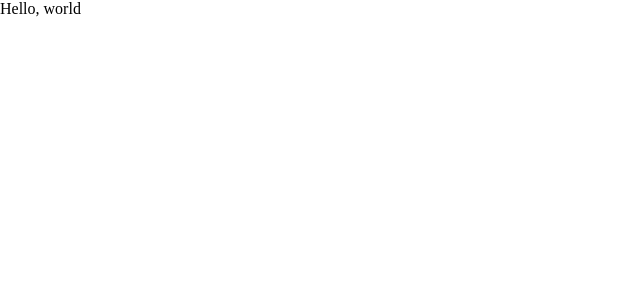
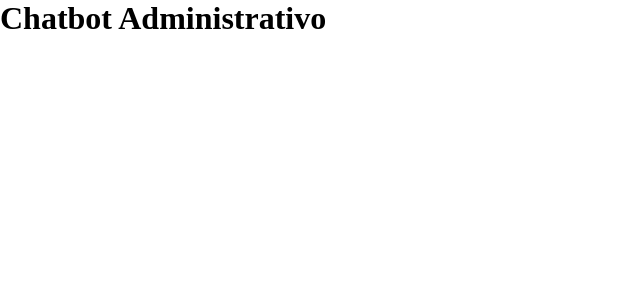
Before and after one commit to fabrica-bayarea/chatbot-front, a React (Vite) app in the folder front/: page / in a window 1280 px wide. Shown: the top 300 px of the page, without its empty margins (0-640 px from the left). Built offline with nearby package versions, Linux system fonts and the light colour scheme.

Commit message:
front: cria pasta 'pages' e primeiras rotas com react router

```diff
--- a/front/src/App.jsx
+++ b/front/src/App.jsx
@@ -1,7 +1,17 @@
 import React from 'react';
+import { BrowserRouter, Route, Routes } from 'react-router-dom';
+
+import { Main, NotFound } from './pages';
 
 function App() {
-  return <>Hello, world</>;
+  return (
+    <BrowserRouter>
+      <Routes>
+        <Route path='/' element={<Main />} />
+        <Route path='*' element={<NotFound />} />
+      </Routes>
+    </BrowserRouter>
+  );
 }
 
 export default App;
--- /dev/null
+++ b/front/src/pages/Main.jsx
@@ -0,0 +1,11 @@
+import React from 'react';
+
+function App() {
+  return (
+    <main>
+      <h1>Chatbot Administrativo</h1>
+    </main>
+  );
+}
+
+export default App;
--- /dev/null
+++ b/front/src/pages/NotFound.jsx
@@ -0,0 +1,11 @@
+import React from 'react';
+
+function NotFound() {
+  return (
+    <main>
+      <h1>Página não encontrada</h1>
+    </main>
+  );
+}
+
+export default NotFound;
--- /dev/null
+++ b/front/src/pages/index.js
@@ -0,0 +1,4 @@
+import Main from './Main';
+import NotFound from './NotFound';
+
+export { Main, NotFound };
```
